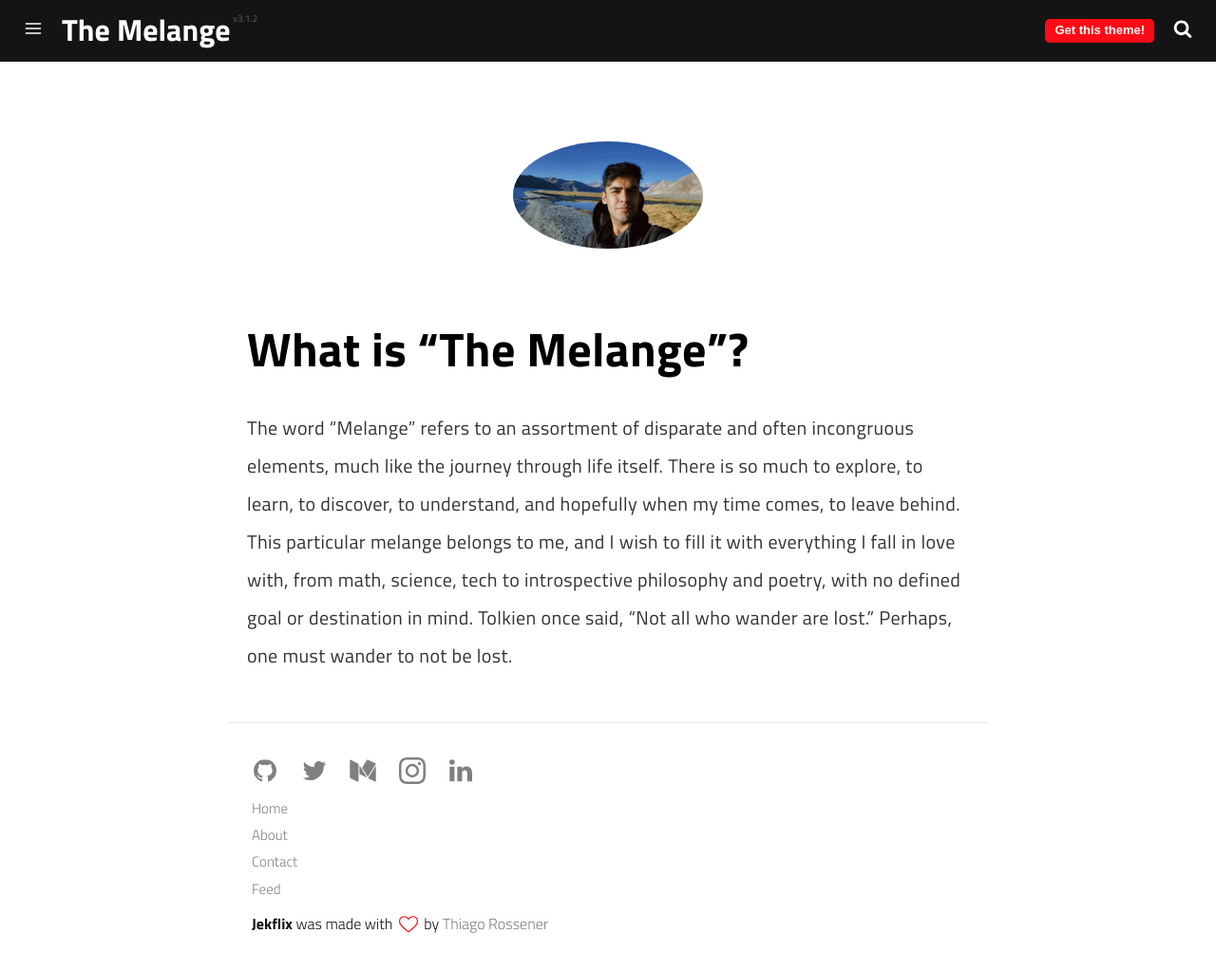
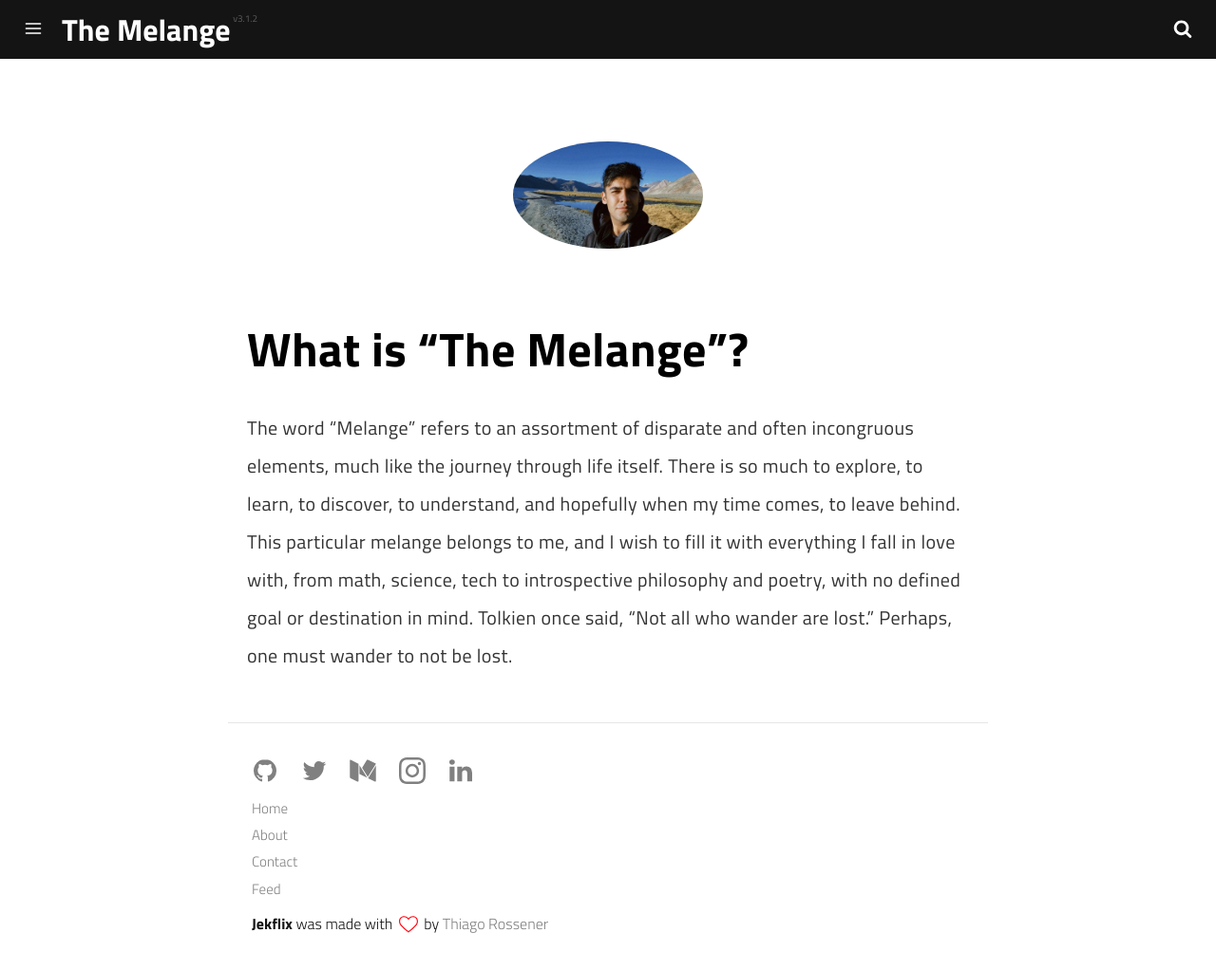
Before and after one commit to Raahul-Singh/Raahul-Singh.github.io, a Jekyll site: the page built from pages/about.md, in a window 1280 px wide and 1022 px high. Shown: the whole window at 95% size. Built offline with Jekyll 4.4.1, drawn with Linux system fonts in a browser that asks for light colours; a script that is not in the unit is left out.

Commit message:
more cleaning

```diff
--- a/_config.yml
+++ b/_config.yml
@@ -55,7 +55,7 @@ collections:
   authors:
     output: true
 paginate_path: "/page/:num/"
-show_get_theme_btn: true
+show_get_theme_btn: false
 use_logo: false
 
 # Content paginator
```
Also changed, not shown: docs/README.md (+5 -0 lines).
